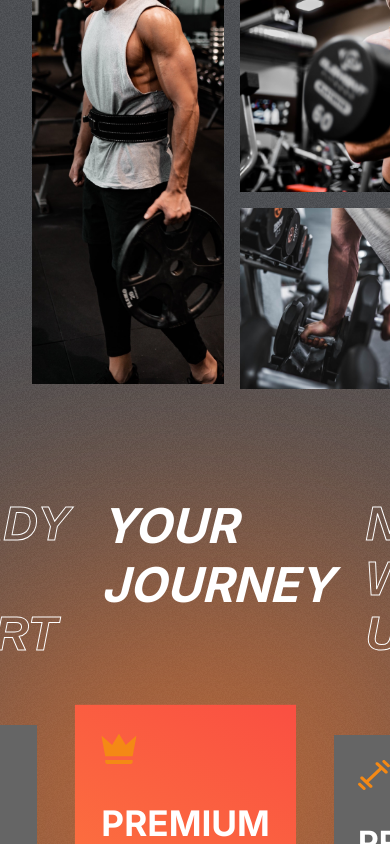
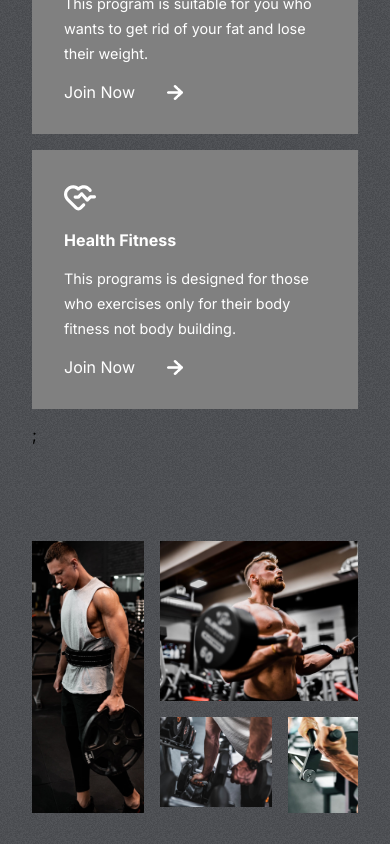
Before and after one commit to Szsz1987/Fit-club, a React (Create React App) app: page / in a window 390 px wide. Shown: the part 1953-2797 px from the top of the page. Built offline with nearby package versions, Linux system fonts and the light colour scheme.

Commit message:
Finish RWD (without hamburger)

```diff
--- a/src/components/Join/Join.css
+++ b/src/components/Join/Join.css
@@ -1,4 +1,4 @@
-.Join{
+.join{
     display: flex;
     padding: 0 2rem;
     gap: 10rem;
@@ -53,3 +53,17 @@
     background-color: var(--orange);
     color: white;
 }
+
+@media screen and (max-width: 768px){
+    .join{
+        flex-direction: column;
+        gap: 1rem;
+    }
+    .left-j{
+        font-size: x-large;
+        flex-direction: column;
+    }
+    .right-j{
+        padding: 2rem;
+    }
+}
--- a/src/components/Join/Join.jsx
+++ b/src/components/Join/Join.jsx
@@ -17,7 +17,7 @@
           };
 
     return(
-        <div className="Join" id="join-us">
+        <div className="join" id="join-us">
             <div className="left-j">
                 <hr/>
                 <div>
--- a/src/components/Plans/Plans.css
+++ b/src/components/Plans/Plans.css
@@ -82,3 +82,12 @@
     top: 10rem;
     right: 0rem;
 }
+
+@media screen and (max-width: 768px){
+    .plans{
+        flex-direction: column;
+    }
+    .plans>:nth-child(2){
+        transform: none;
+    }
+}
--- a/src/components/Programs/Programs.css
+++ b/src/components/Programs/Programs.css
@@ -61,3 +61,17 @@
     background: var(--planCard);
     cursor: pointer;
 }
+
+@media screen and (max-width: 768px) {
+    .programs-header{
+        flex-direction: column;
+        gap: 1rem;
+        font-size: x-large;
+        align-items: center;
+        justify-content: center;
+        margin-top: 2rem;
+    }
+    .program-categories{
+        flex-direction: column;
+    }
+}
--- a/src/components/Reasons/Reasons.css
+++ b/src/components/Reasons/Reasons.css
@@ -1,4 +1,4 @@
-.Reasons{
+.reasons{
     padding: 0 2rem;
     display: flex;
     gap: 2rem;
@@ -85,3 +85,31 @@
 .partners>img{
     width: 2.5rem;
 }
+
+@media screen and (max-width: 768px){
+    .reasons{
+        flex-direction: column;
+    }
+    .left-r{
+        grid-auto-rows: auto;
+        overflow: hidden;
+    }
+    .left-r>:nth-child(1){
+        width: 7rem;
+        height: 17rem;
+    }
+    .left-r>:nth-child(2){
+        width: 15rem;
+        height: 10rem;
+    }
+    .left-r>:nth-child(3){
+        width: 7rem;
+    }
+    .left-r>:nth-child(4){
+        width: 7rem;
+        height: 6rem;
+    }
+    .right-r>:nth-child(2){
+        font-size: x-large;
+    }
+}
--- a/src/components/Reasons/Reasons.jsx
+++ b/src/components/Reasons/Reasons.jsx
@@ -11,7 +11,7 @@
 
 const Reasons = () => {
     return (
-        <div className="Reasons" id='reasons'>
+        <div className="reasons" id='reasons'>
             <div className="left-r">
                 <img src={image1} alt="" />
                 <img src={image2} alt="" />
@@ -21,7 +21,7 @@
             <div className="right-r">
                 <span>some reasons</span>
                 <div>
-                    <span className="stroke-text">why</span>
+                    <span className="stroke-text">why </span>
                     <span>choose us?</span>
                 </div>
 
--- a/src/components/Testimonials/Testimonials.css
+++ b/src/components/Testimonials/Testimonials.css
@@ -1,4 +1,4 @@
-.Testimonials{
+.testimonials{
     display: flex;
     gap: 1rem;
     padding: 0 2rem;
@@ -76,3 +76,34 @@
     width: 1.5rem;
     cursor: pointer;
 }
+
+@media screen and (max-width: 768px){
+    .testimonials{
+        flex-direction: column;
+    }
+    .left-t>:nth-child(2), .left-t>:nth-child(3){
+        font-size: xx-large;
+    }
+    .right-t{
+        display: flex;
+        flex-direction: column;
+        align-items: center;
+        justify-content: center;
+        gap: 2rem;
+    }
+    .right-t>div{
+        position: relative;
+        display: none;
+    }
+    .right-t>img{
+        top: 0;
+        right: 0;
+        position: relative;
+        align-self: center;
+    }
+    .right-t>:last-child{
+        display: block;
+        bottom: 0;
+        left: 0;
+    }
+}
--- a/src/components/Testimonials/Testimonials.jsx
+++ b/src/components/Testimonials/Testimonials.jsx
@@ -10,7 +10,7 @@
     const [selected, setSelected] = useState(0);
     const tLength = testimonialsData.length;
     return (
-        <div className="Testimonials">
+        <div className="testimonials">
             <div className="left-t">
                 <span>Testimonials</span>
                 <span className="stroke-text">What they</span>
```
